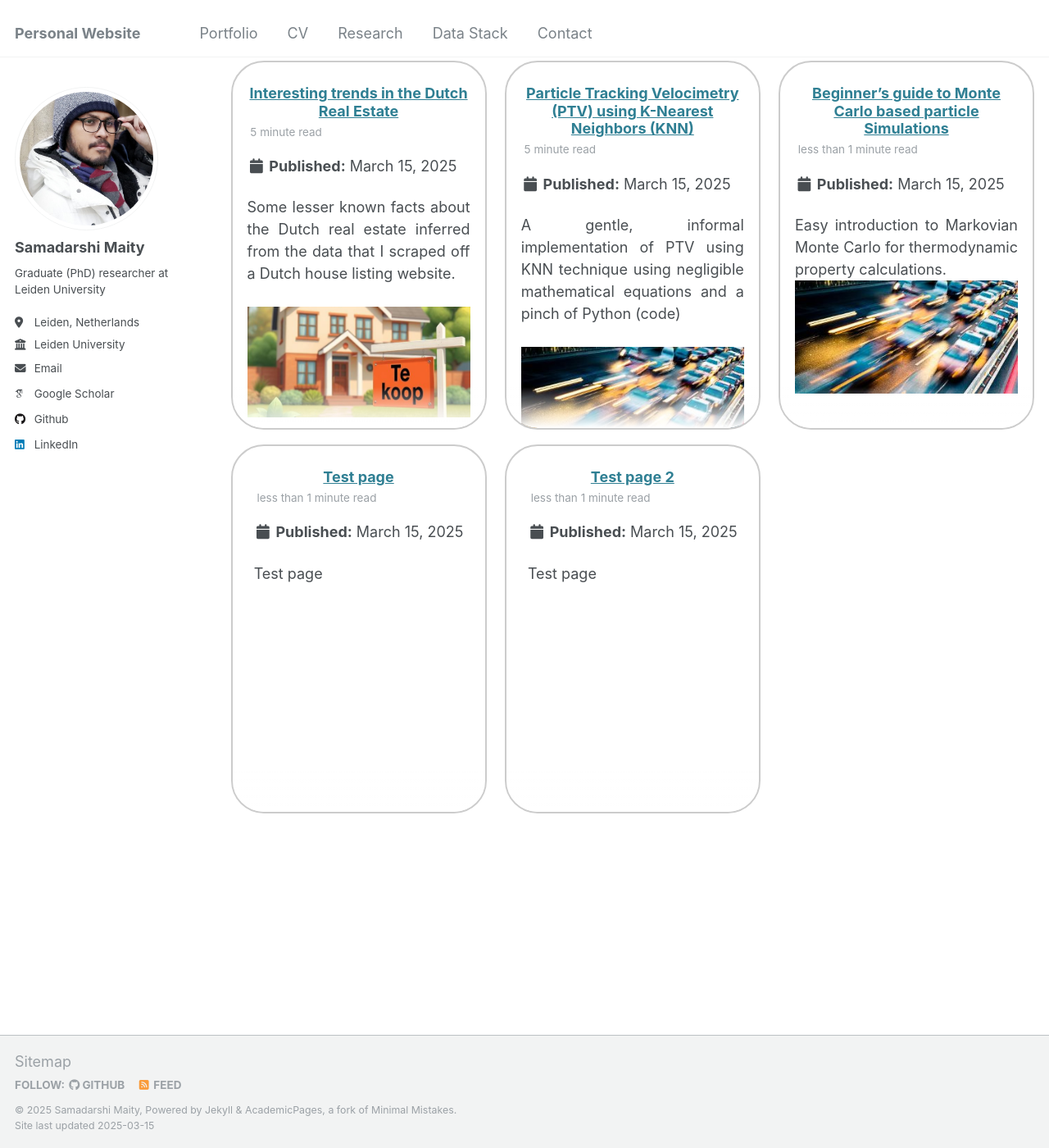
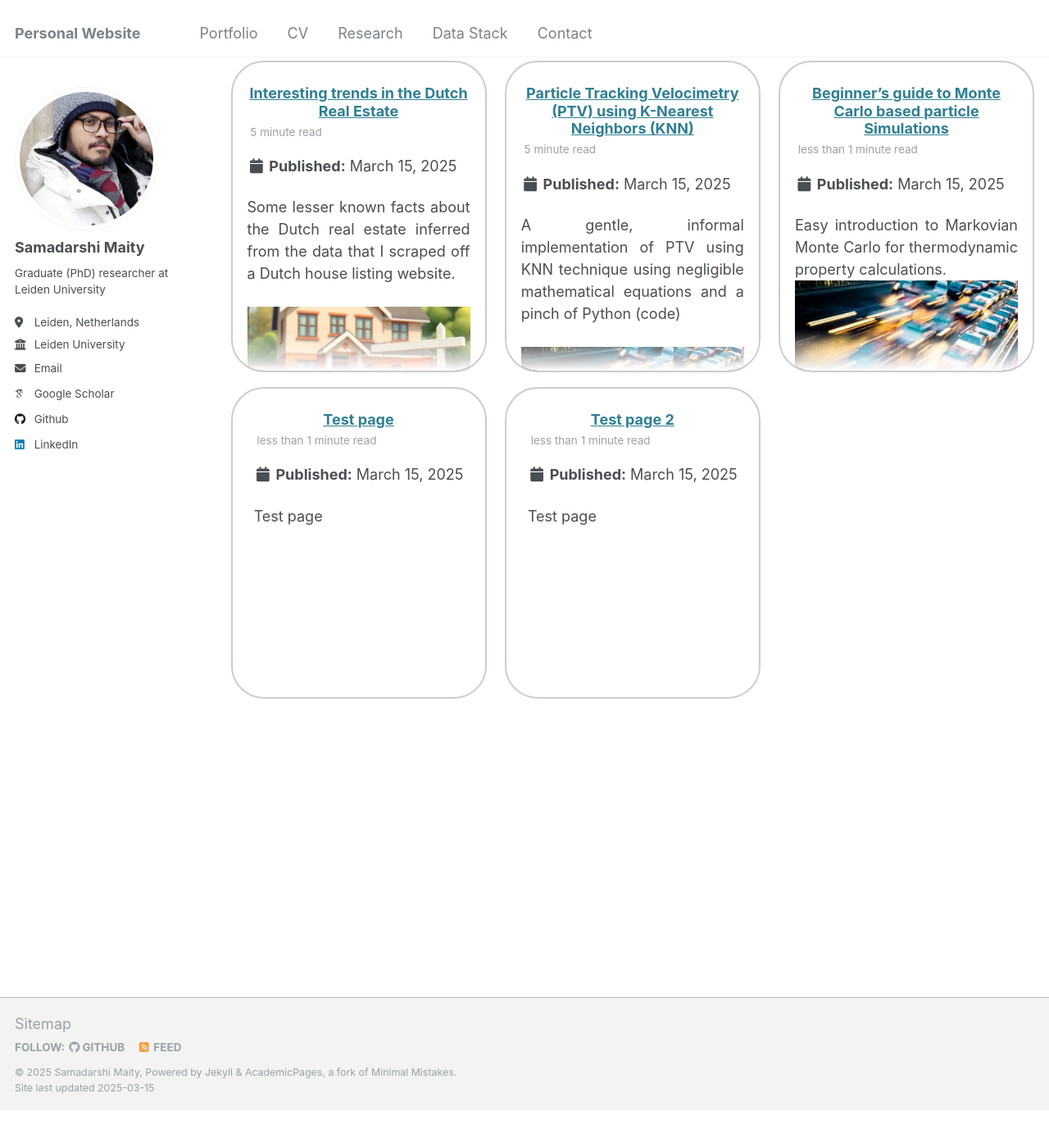
Before and after one commit to Samadarshi-Maity/Samadarshi-Maity.github.io, a Jekyll site: the page built from _pages/portfolio.html, in a window 1280 px wide and 1400 px high, scrolled down 46 px. Shown: the whole window at 82% size. Built offline with Jekyll 4.4.1, drawn with Linux system fonts in a browser that asks for light colours; some web fonts are replaced.

Commit message:
Update _archive.scss

```diff
--- a/_sass/_archive.scss
+++ b/_sass/_archive.scss
@@ -131,7 +131,7 @@
   border: 2px solid #ccc; /* Adjust border thickness and color */
   border-radius: 40px; /* Adjust the roundness of the corners */
   padding: 1em; /* Add some padding inside the border */
-  height: 450px; /* Fixed height */
+  height: 380px; /* Fixed height */
   position: relative; /* Needed for transition */
   overflow: hidden; /* Prevent content from overflowing */
 
```
